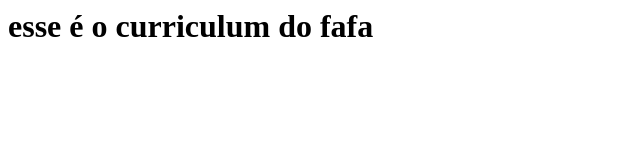
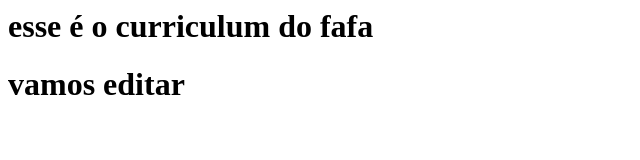
Before and after one commit to brizzio/fabrizio, a plain HTML site: page index.html in a window 1280 px wide. Shown: the whole page, without its empty margins (0-640 px from the left). Drawn offline with Linux system fonts and the light colour scheme.

Commit message:
primeira alteração

```diff
--- a/index.html
+++ b/index.html
@@ -1 +1,2 @@
 <h1>esse é o curriculum do fafa<h1>
+    <h1>vamos editar<h1>
```
